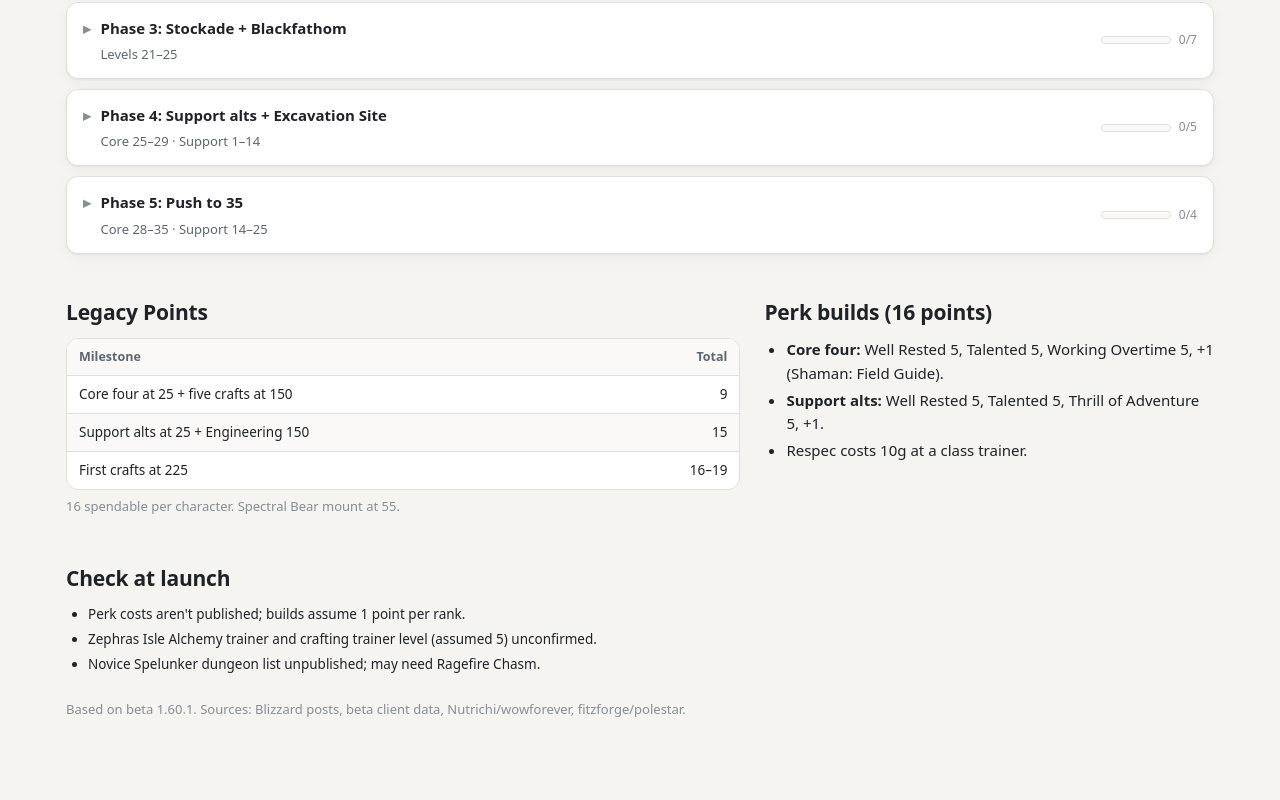
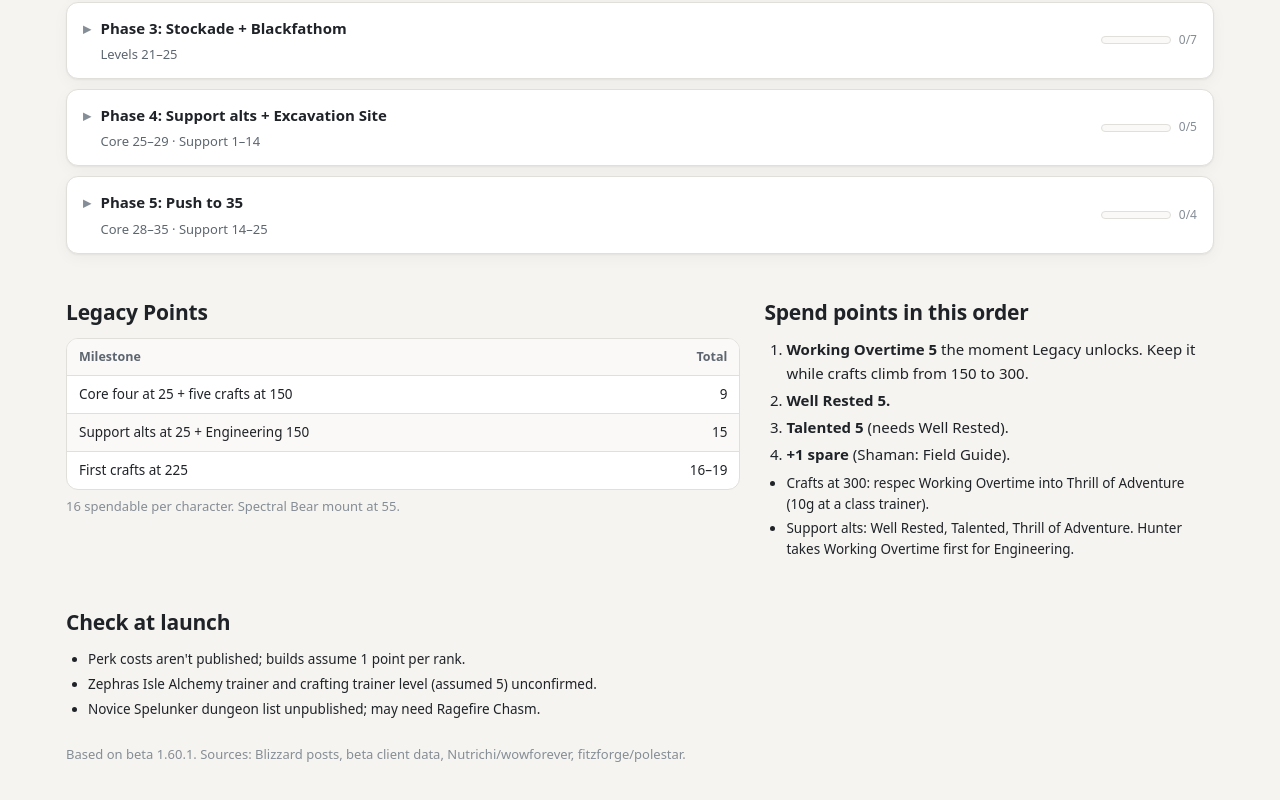
Before and after one commit to kunomaclis/Legacy-Route, a plain HTML site: page index.html in a window 1280 px wide. Shown: the part 2037-2837 px from the top of the page. Drawn offline with Linux system fonts and the light colour scheme.

Commit message:
Prioritize Working Overtime in Legacy perk order

```diff
--- a/index.html
+++ b/index.html
@@ -454,7 +454,7 @@
     <h3>Run rested</h3>
     <ul>
       <li>Hall of Thanes → Deadmines → Wailing Caverns.</li>
-      <li>First craft to 150 unlocks Legacy: take Working Overtime.</li>
+      <li>Push Tailoring or Leatherworking to 150 first. It unlocks Legacy before anyone hits 25: put the first 5 points into Working Overtime.</li>
     </ul>
   </div>
 </details>
@@ -530,11 +530,16 @@
       <p class="faint">16 spendable per character. Spectral Bear mount at 55.</p>
     </section>
     <section>
-      <h2>Perk builds (16 points)</h2>
-      <ul>
-        <li><b>Core four:</b> Well Rested 5, Talented 5, Working Overtime 5, +1 (Shaman: Field Guide).</li>
-        <li><b>Support alts:</b> Well Rested 5, Talented 5, Thrill of Adventure 5, +1.</li>
-        <li>Respec costs 10g at a class trainer.</li>
+      <h2>Spend points in this order</h2>
+      <ol>
+        <li><b>Working Overtime 5</b> the moment Legacy unlocks. Keep it while crafts climb from 150 to 300.</li>
+        <li><b>Well Rested 5.</b></li>
+        <li><b>Talented 5</b> (needs Well Rested).</li>
+        <li><b>+1 spare</b> (Shaman: Field Guide).</li>
+      </ol>
+      <ul class="small">
+        <li>Crafts at 300: respec Working Overtime into Thrill of Adventure (10g at a class trainer).</li>
+        <li>Support alts: Well Rested, Talented, Thrill of Adventure. Hunter takes Working Overtime first for Engineering.</li>
       </ul>
     </section>
   </div>
```
